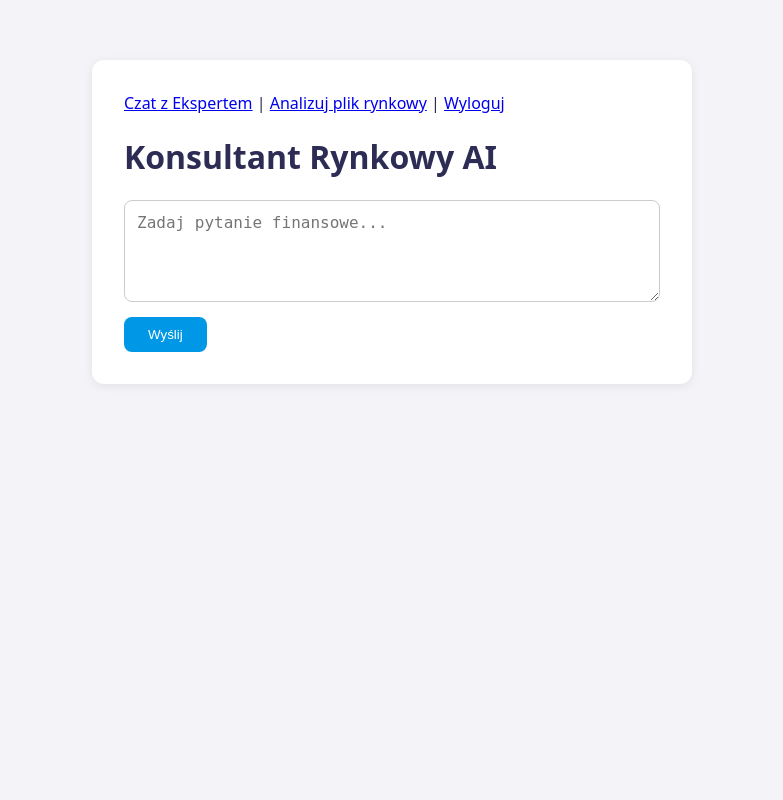
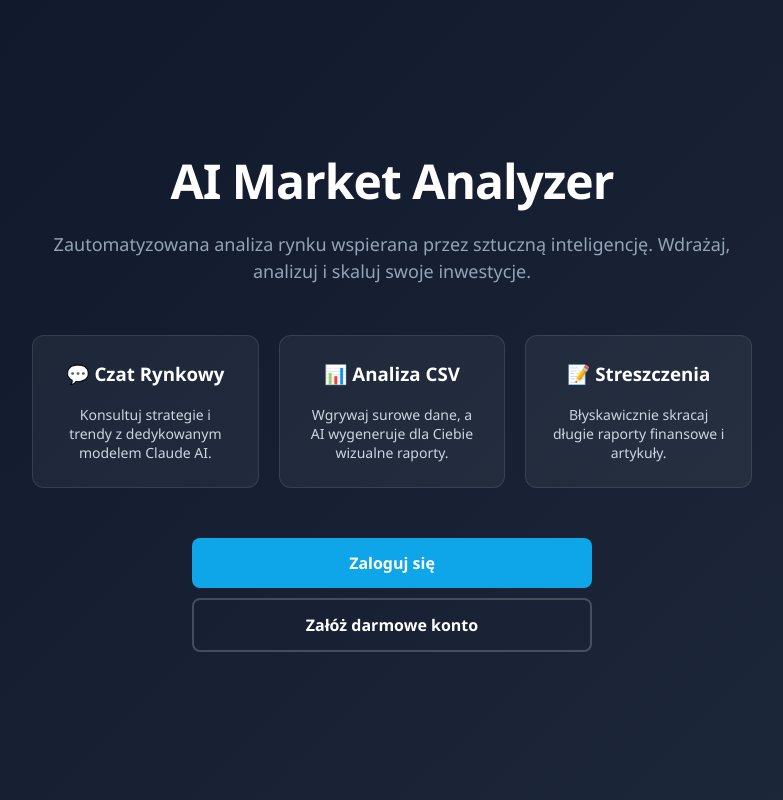
Before and after one commit to Kokerson/ProjektKoncowyCareerWings, a Flask app: page / in a window 1280 px wide. Shown: the whole page, without its empty margins (248-1031 px from the left). Run offline with Flask 3, Linux system fonts and the light colour scheme.

Commit message:
Poprawka

```diff
--- a/app.py
+++ b/app.py
@@ -27,6 +27,7 @@ MAX_TOKENS = 1000
 DANE_PREVIEW_WIERSZY = 50
 MAX_DLUGOSC_PYTANIA = 1000
 MAX_WIERSZY_CSV = 100_000
+MAX_DLUGOSC_STRESZCZENIA = 5000  # <--- TUTAJ DODANA BRAKUJĄCA ZMIENNA
 PLIK_UZYTKOWNIKOW = "users.json"
 
 # --- ZABEZPIECZENIA ---
@@ -158,8 +159,18 @@ def zapisz_raport_html(tresc_markdown, nazwa_pliku, nazwa_zrodlowa, wykres_base6
     return f"/static/raporty/{nazwa_pliku}"
 
 
-# --- WIDOKI ---
+# --- WIDOKI I ROUTING ---
+
 @app.route("/")
+def powitanie():
+    # Jeśli użytkownik jest już zalogowany, pomijamy ekran powitalny i rzucamy go do czatu
+    if "nazwa_uzytkownika" in session:
+        return redirect(url_for("strona_glowna"))
+    return render_template("powitanie.html")
+
+
+@app.route("/czat")
+@wymaga_logowania
 def strona_glowna():
     return render_template("index.html")
 
@@ -169,15 +180,20 @@ def strona_glowna():
 @wymaga_logowania
 def zapytaj():
     pytanie = oczysc_tekst(request.form.get("pytanie", "").strip())
-    if not pytanie: return render_template("index.html", odpowiedz="Wpisz zapytanie rynkowe!")
-    if len(pytanie) > MAX_DLUGOSC_PYTANIA: return render_template("index.html", odpowiedz="Za długie.")
-    if wyglada_na_probe_injection(pytanie): return render_template("index.html", odpowiedz="Podejrzana treść.")
+    if not pytanie:
+        return render_template("index.html", odpowiedz="Wpisz zapytanie rynkowe!")
+    if len(pytanie) > MAX_DLUGOSC_PYTANIA:
+        return render_template("index.html", odpowiedz="Za długie.")
+    if wyglada_na_probe_injection(pytanie):
+        return render_template("index.html", odpowiedz="Podejrzana treść.")
+
     tresc_do_wyslania = f"<pytanie_uzytkownika>\n{pytanie}\n</pytanie_uzytkownika>"
     odp = waliduj_output(zapytaj_claude(tresc_do_wyslania, SYSTEM_PROMPT_CZAT))
     return render_template("index.html", odpowiedz=odp)
 
 
 @app.route("/analiza-strona")
+@wymaga_logowania
 def analiza_strona():
     return render_template("analiza.html")
 
@@ -187,19 +203,51 @@ def analiza_strona():
 @wymaga_logowania
 def analizuj():
     plik = request.files.get("plik_csv")
-    if not plik or not plik.filename.endswith(".csv"): return render_template("analiza.html", blad="Prześlij .csv.")
+
+    # NAPRAWA: Dodano .lower() przy sprawdzaniu rozszerzenia!
+    if not plik or not plik.filename.lower().endswith(".csv"):
+        return render_template("analiza.html", blad="Prześlij prawidłowy plik .csv.")
+
     try:
         df = pd.read_csv(plik)
     except Exception as e:
         return render_template("analiza.html", blad=f"Błąd: {e}")
-    if len(df) > MAX_WIERSZY_CSV or df.shape[0] == 0: return render_template("analiza.html",
-                                                                             blad="Plik za duży lub pusty.")
+
+    if len(df) > MAX_WIERSZY_CSV or df.shape[0] == 0:
+        return render_template("analiza.html", blad="Plik za duży lub pusty.")
 
     prompt = zbuduj_prompt_analizy(df)
     podsumowanie = zapytaj_claude(prompt)
     nazwa_raportu = f"raport_{os.path.splitext(secure_filename(plik.filename))[0]}.html"
     link = zapisz_raport_html(podsumowanie, nazwa_raportu, plik.filename, stworz_wykres(df))
+
     return render_template("analiza.html", podsumowanie_ai=podsumowanie, link_do_raportu=link, plik=plik.filename)
+
+
+@app.route("/streszczenie-strona")
+@wymaga_logowania
+def streszczenie_strona():
+    return render_template("streszczenie.html")
+
+
+@app.route("/streszcz", methods=["POST"])
+@limiter.limit("3 per minute")
+@wymaga_logowania
+def streszcz():
+    tekst = request.form.get("tekst_do_streszczenia", "").strip()
+    tekst = oczysc_tekst(tekst)
+
+    if not tekst:
+        return render_template("streszczenie.html", blad="Pole nie może być puste.")
+    if len(tekst) > MAX_DLUGOSC_STRESZCZENIA:
+        return render_template("streszczenie.html", blad=f"Tekst przekracza limit {MAX_DLUGOSC_STRESZCZENIA} znaków.")
+    if wyglada_na_probe_injection(tekst):
+        return render_template("streszczenie.html", blad="Podejrzana treść - zablokowano.")
+
+    prompt = f"Proszę, przygotuj zwięzłe streszczenie poniższego tekstu.\n<dane_uzytkownika>\n{tekst}\n</dane_uzytkownika>"
+    wynik_streszczenia = waliduj_output(zapytaj_claude(prompt, system_prompt=SYSTEM_PROMPT_CZAT))
+
+    return render_template("streszczenie.html", oryginalny_tekst=tekst, streszczenie_ai=wynik_streszczenia)
 
 
 @app.route("/rejestracja", methods=["GET", "POST"])
@@ -211,7 +259,7 @@ def rejestracja():
     if nazwa in uz: return render_template("rejestracja.html", blad="Nazwa zajęta.")
     uz[nazwa] = {"haslo_hash": bcrypt.generate_password_hash(haslo).decode("utf-8")}
     zapisz_uzytkownikow(uz)
-    return render_template("rejestracja.html", sukces="Zarejestrowano!")
+    return render_template("rejestracja.html", sukces="Zarejestrowano pomyślnie!")
 
 
 @app.route("/logowanie", methods=["GET", "POST"])
@@ -220,8 +268,8 @@ def logowanie():
     if request.method == "GET": return render_template("logowanie.html")
     nazwa, haslo = request.form.get("nazwa_uzytkownika", "").strip(), request.form.get("haslo", "")
     uz = wczytaj_uzytkownikow().get(nazwa)
-    if not uz or not bcrypt.check_password_hash(uz["haslo_hash"], haslo): return render_template("logowanie.html",
-                                                                                                 blad="Błędne dane.")
+    if not uz or not bcrypt.check_password_hash(uz["haslo_hash"], haslo):
+        return render_template("logowanie.html", blad="Błędne dane.")
     session["nazwa_uzytkownika"] = nazwa
     return redirect(url_for("strona_glowna"))
 
@@ -229,7 +277,7 @@ def logowanie():
 @app.route("/wyloguj")
 def wyloguj():
     session.pop("nazwa_uzytkownika", None)
-    return redirect(url_for("logowanie"))
+    return redirect(url_for("powitanie"))
 
 
 @app.route("/health")
--- a/static/style.css
+++ b/static/style.css
@@ -1,45 +1,152 @@
-* {
-    box-sizing: border-box;
+:root {
+    --bg-color: #f0f4f8;
+    --text-color: #1e293b;
+    --primary-color: #0f172a;
+    --accent-color: #0ea5e9;
+    --accent-hover: #0284c7;
+    --card-bg: #ffffff;
+    --border-radius: 12px;
 }
+
+* { box-sizing: border-box; }
 
 body {
     margin: 0;
-    font-family: system-ui, sans-serif;
-    background-color: #f4f4f8;
-    color: #2c2c54;
+    font-family: 'Segoe UI', system-ui, sans-serif;
+    background-color: var(--bg-color);
+    color: var(--text-color);
 }
 
+/* --- Główny kontener aplikacji --- */
 .container {
-    max-width: 600px;
-    margin: 60px auto;
-    padding: 32px;
-    background-color: #ffffff;
-    border-radius: 12px;
-    box-shadow: 0 2px 10px rgba(0, 0, 0, 0.08);
+    max-width: 700px;
+    margin: 50px auto;
+    padding: 35px;
+    background-color: var(--card-bg);
+    border-radius: var(--border-radius);
+    box-shadow: 0 4px 20px rgba(0,0,0,0.05);
 }
 
-input,
-textarea {
-    width: 100%;
-    padding: 12px;
-    font-size: 16px;
-    border: 1px solid #ccc;
-    border-radius: 8px;
-    margin-bottom: 10px;
+/* --- Nawigacja --- */
+.main-nav {
+    display: flex;
+    gap: 15px;
+    margin-bottom: 30px;
+    padding-bottom: 15px;
+    border-bottom: 2px solid #e2e8f0;
+    flex-wrap: wrap;
 }
 
-button {
-    padding: 10px 24px;
-    background-color: #0097e6;
+.nav-link {
+    text-decoration: none;
+    color: var(--primary-color);
+    font-weight: 600;
+    font-size: 14px;
+    transition: color 0.3s ease;
+}
+
+.nav-link:hover { color: var(--accent-color); }
+.logout-link { margin-left: auto; color: #ef4444; }
+
+/* --- Formularze --- */
+h1 { color: var(--primary-color); margin-top: 0; font-size: 24px; }
+input, textarea {
+    width: 100%;
+    padding: 14px;
+    font-size: 15px;
+    border: 1px solid #cbd5e1;
+    border-radius: 8px;
+    margin-bottom: 15px;
+    font-family: inherit;
+    transition: border-color 0.3s ease;
+}
+input:focus, textarea:focus { outline: none; border-color: var(--accent-color); }
+
+button, .btn {
+    display: inline-block;
+    width: 100%;
+    padding: 14px 24px;
+    background-color: var(--primary-color);
     color: white;
+    font-weight: bold;
+    text-align: center;
+    text-decoration: none;
     border: none;
     border-radius: 8px;
     cursor: pointer;
+    transition: background-color 0.3s ease;
+}
+button:hover, .btn-primary:hover { background-color: #1e293b; }
+
+.btn-secondary {
+    background-color: transparent;
+    color: var(--primary-color);
+    border: 2px solid var(--primary-color);
+    margin-top: 10px;
+}
+.btn-secondary:hover { background-color: var(--bg-color); }
+
+.answer-box {
+    margin-top: 25px;
+    padding: 20px;
+    background-color: #f8fafc;
+    border-left: 4px solid var(--accent-color);
+    border-radius: 8px;
+    line-height: 1.6;
 }
 
-.answer-box {
-    margin-top: 24px;
-    padding: 16px;
-    background-color: #f0f0f5;
-    border-radius: 8px;
+/* --- EKRAN POWITALNY (LANDING PAGE) --- */
+.welcome-bg {
+    background: linear-gradient(135deg, #0f172a 0%, #1e293b 100%);
+    color: white;
+    display: flex;
+    align-items: center;
+    justify-content: center;
+    min-height: 100vh;
 }
+
+.welcome-container {
+    max-width: 800px;
+    padding: 40px;
+    text-align: center;
+}
+
+.hero-title {
+    font-size: 48px;
+    color: white;
+    margin-bottom: 15px;
+    letter-spacing: -1px;
+}
+
+.hero-subtitle {
+    font-size: 18px;
+    color: #94a3b8;
+    margin-bottom: 50px;
+    line-height: 1.5;
+}
+
+.features-grid {
+    display: grid;
+    grid-template-columns: repeat(auto-fit, minmax(220px, 1fr));
+    gap: 20px;
+    margin-bottom: 50px;
+}
+
+.feature-card {
+    background-color: rgba(255, 255, 255, 0.05);
+    padding: 25px;
+    border-radius: var(--border-radius);
+    border: 1px solid rgba(255, 255, 255, 0.1);
+}
+
+.feature-card h3 { margin-top: 0; color: white; }
+.feature-card p { color: #cbd5e1; font-size: 14px; margin: 0; }
+
+.auth-buttons {
+    max-width: 400px;
+    margin: 0 auto;
+}
+.auth-buttons .btn-primary { background-color: var(--accent-color); color: white; border: none; }
+.auth-buttons .btn-primary:hover { background-color: var(--accent-hover); }
+.auth-buttons .btn-secondary { border-color: rgba(255,255,255,0.2); color: white; }
+.auth-buttons .btn-secondary:hover { background-color: rgba(255,255,255,0.1); }
--- a/templates/index.html
+++ b/templates/index.html
@@ -2,16 +2,17 @@
 <html lang="pl">
 <head>
     <meta charset="UTF-8">
-    <title>Konsultant Rynkowy AI</title>
+    <title>Czat AI</title>
     <link rel="stylesheet" href="{{ url_for('static', filename='style.css') }}">
 </head>
 <body>
 <main class="container">
-    <nav><a href="/">Czat z Ekspertem</a> | <a href="/analiza-strona">Analizuj plik rynkowy</a> | <a href="/wyloguj">Wyloguj</a>
+    <nav class="main-nav"><a href="/czat" class="nav-link">Czat</a> <a href="/analiza-strona" class="nav-link">Analiza
+        CSV</a> <a href="/streszczenie-strona" class="nav-link">Streszczanie</a> <a href="/wyloguj"
+                                                                                    class="nav-link logout-link">Wyloguj</a>
     </nav>
-    <h1>Konsultant Rynkowy AI</h1>
-    <form action="/zapytaj" method="POST"><textarea name="pytanie" rows="4"
-                                                    placeholder="Zadaj pytanie finansowe..."></textarea>
+    <h1>Czat z Ekspertem</h1>
+    <form action="/zapytaj" method="POST"><textarea name="pytanie" rows="4"></textarea>
         <button type="submit">Wyślij</button>
     </form>
     {% if odpowiedz %}
--- /dev/null
+++ b/templates/powitanie.html
@@ -0,0 +1,36 @@
+<!DOCTYPE html>
+<html lang="pl">
+<head>
+    <meta charset="UTF-8">
+    <title>AI Market Analyzer</title>
+    <link rel="stylesheet" href="{{ url_for('static', filename='style.css') }}">
+</head>
+<body class="welcome-bg">
+    <main class="welcome-container">
+        <div class="hero-section">
+            <h1 class="hero-title">AI Market Analyzer</h1>
+            <p class="hero-subtitle">Zautomatyzowana analiza rynku wspierana przez sztuczną inteligencję. Wdrażaj, analizuj i skaluj swoje inwestycje.</p>
+        </div>
+
+        <div class="features-grid">
+            <div class="feature-card">
+                <h3>💬 Czat Rynkowy</h3>
+                <p>Konsultuj strategie i trendy z dedykowanym modelem Claude AI.</p>
+            </div>
+            <div class="feature-card">
+                <h3>📊 Analiza CSV</h3>
+                <p>Wgrywaj surowe dane, a AI wygeneruje dla Ciebie wizualne raporty.</p>
+            </div>
+            <div class="feature-card">
+                <h3>📝 Streszczenia</h3>
+                <p>Błyskawicznie skracaj długie raporty finansowe i artykuły.</p>
+            </div>
+        </div>
+
+        <div class="auth-buttons">
+            <a href="/logowanie" class="btn btn-primary">Zaloguj się</a>
+            <a href="/rejestracja" class="btn btn-secondary">Załóż darmowe konto</a>
+        </div>
+    </main>
+</body>
+</html>
```
Also changed, not shown: templates/analiza.html (+7 -6 lines), templates/streszczenie.html (+9 -21 lines).
